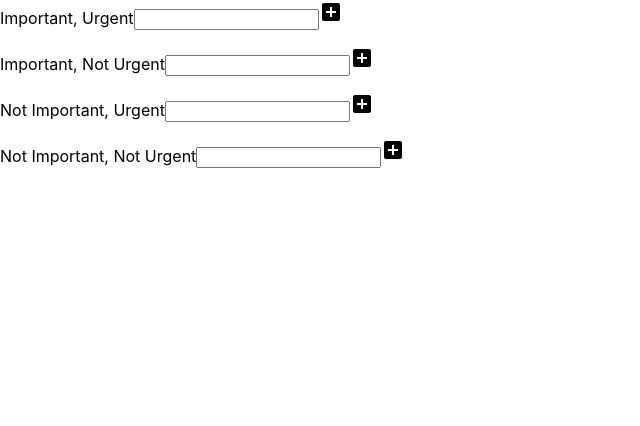
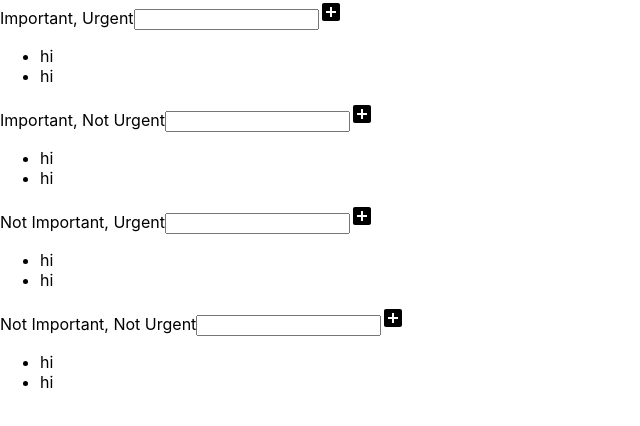
Before and after one commit to mgnjn/eisenhower, a React (Create React App) app: page / in a window 1280 px wide. Shown: the top 426 px of the page, without its empty margins (0-640 px from the left). Built offline with nearby package versions, Linux system fonts and the light colour scheme.

Commit message:
List works

```diff
--- a/public/index.html
+++ b/public/index.html
@@ -10,8 +10,8 @@
     <link rel="preconnect" href="https://fonts.googleapis.com" />
     <link rel="preconnect" href="https://fonts.gstatic.com" crossorigin />
     <link
-      href="https://fonts.googleapis.com/css2?family=Roboto&display=swap"
       rel="stylesheet"
+      href="https://fonts.googleapis.com/css?family=Roboto:300,400,500,700&display=swap"
     />
     <!--
       Notice the use of %PUBLIC_URL% in the tags above.
--- a/src/components/Matrix.js
+++ b/src/components/Matrix.js
@@ -1,13 +1,13 @@
 import React from "react";
-import TodoList from "./TodoList";
+import TodoForm from "./TodoForm";
 
 function Matrix() {
   return (
     <>
-      <TodoList type="Important, Urgent" />
-      <TodoList type="Important, Not Urgent" />
-      <TodoList type="Not Important, Urgent" />
-      <TodoList type="Not Important, Not Urgent" />
+      <TodoForm type="Important, Urgent" />
+      <TodoForm type="Important, Not Urgent" />
+      <TodoForm type="Not Important, Urgent" />
+      <TodoForm type="Not Important, Not Urgent" />
     </>
   );
 }
--- a/src/components/Todo.js
+++ b/src/components/Todo.js
@@ -1,18 +1,7 @@
 import React from "react";
-import { useState } from "react";
 
-import Card from "@mui/material/Card";
-import { CardContent, Checkbox } from "@mui/material";
-
-function Todo({ text }) {
-  return (
-    <Card>
-      <CardContent>
-        <li> {text}</li>
-        <Checkbox />
-      </CardContent>
-    </Card>
-  );
+function Todo() {
+  return <li>hi</li>;
 }
 
 export default Todo;
--- /dev/null
+++ b/src/components/TodoForm.js
@@ -0,0 +1,47 @@
+import AddBoxIcon from "@mui/icons-material/AddBox";
+
+import React from "react";
+import { useState } from "react";
+import TodoList from "./TodoList";
+
+function TodoForm({ type }) {
+  const [index, setIndex] = useState(0);
+  const [todos, setTodos] = useState([]);
+  const [input, setInput] = useState("");
+
+  const handleInputChange = (e) => {
+    setInput(e.target.value);
+  };
+
+  const addTodo = (e) => {
+    e.preventDefault();
+
+    const newTodo = Object.assign({
+      key: Date.now(),
+      text: input,
+      checked: false,
+      delete: false,
+    });
+
+    setTodos((todos) => [...todos, newTodo]);
+  };
+
+  return (
+    <>
+      <div>
+        <form>
+          <label> {type}</label>
+          <input
+            type="text"
+            onChange={(e) => handleInputChange(e)}
+            value={input}
+          />
+          <AddBoxIcon onClick={(e) => addTodo(e)} />
+        </form>
+      </div>
+      <div>{<TodoList todos={todos} />}</div>
+    </>
+  );
+}
+
+export default TodoForm;
--- a/src/components/TodoList.js
+++ b/src/components/TodoList.js
@@ -1,44 +1,15 @@
-import AddBoxIcon from "@mui/icons-material/AddBox";
+import React from "react";
+import Todo from "./Todo";
 
-import React from "react";
-import { useState } from "react";
-import Todos from "./Todos";
-
-function TodoList({ type }) {
-  const [todos, setTodos] = useState([]);
-  const [input, setInput] = useState("");
-
-  const handleInputChange = (e) => {
-    setInput(e.target.value);
-  };
-
-  const addTodo = (e) => {
-    e.preventDefault();
-
-    const newTodo = {
-      key: Date.now(),
-      text: input,
-      checked: false,
-      delete: false,
-    };
-    setTodos((todos) => [...todos, newTodo]);
-  };
-
+function TodoList({ todos }) {
   return (
     <>
-      {/* for the input */}
-      <div>
-        <form>
-          <label> {type}</label>
-          <input
-            type="text"
-            onChange={(e) => handleInputChange(e)}
-            value={input}
-          />
-          <AddBoxIcon onClick={(e) => addTodo(e)} />
-        </form>
-      </div>
-      <div>{<Todos todos={todos} />}</div>
+      {
+        <ul>
+          <Todo />
+          <Todo />
+        </ul>
+      }
     </>
   );
 }
--- a/src/components/Todos.js
+++ /dev/null
@@ -1,16 +0,0 @@
-import React from "react";
-
-import Todo from "./Todo";
-function Todos({ todos }) {
-  return (
-    <div>
-      <ul>
-        {todos.map((todo) => {
-          return <Todo key={todo.key} text={todo.text} />;
-        })}
-      </ul>
-    </div>
-  );
-}
-
-export default Todos;
```
